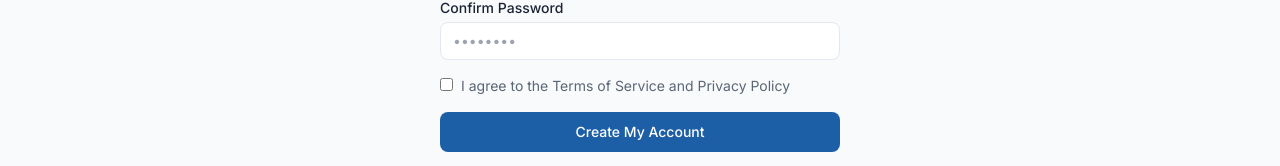
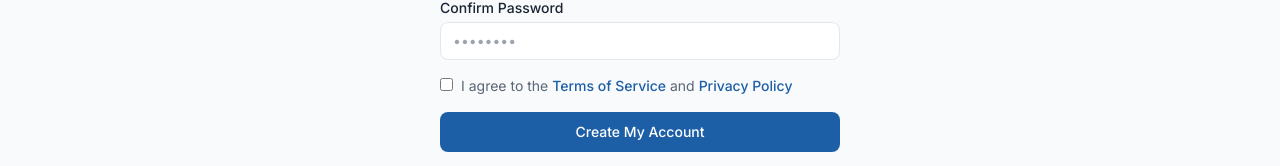
Before and after one commit to Cmcp76/coverage-compass-app, a React (Vite) app: page /signup in a window 1280 px wide. Shown: the part 487-653 px from the top of the page. Built offline with nearby package versions, Linux system fonts and the light colour scheme.

Commit message:
Link the SignUp agreement checkbox to the real Terms/Privacy pages
"I agree to the Terms of Service and Privacy Policy" was plain text,
not links, even though real /terms and /privacy pages exist. Opens in
a new tab so filling out the form isn't lost.

```diff
--- a/src/pages/SignUp.jsx
+++ b/src/pages/SignUp.jsx
@@ -64,7 +64,16 @@ export default function SignUp() {
             onChange={(e) => setAgreed(e.target.checked)}
             required
           />
-          I agree to the Terms of Service and Privacy Policy
+          <span>
+            I agree to the{' '}
+            <Link to="/terms" target="_blank" rel="noreferrer" className="font-medium text-compass-link hover:underline">
+              Terms of Service
+            </Link>{' '}
+            and{' '}
+            <Link to="/privacy" target="_blank" rel="noreferrer" className="font-medium text-compass-link hover:underline">
+              Privacy Policy
+            </Link>
+          </span>
         </label>
 
         <button type="submit" className="btn-primary w-full">
```
